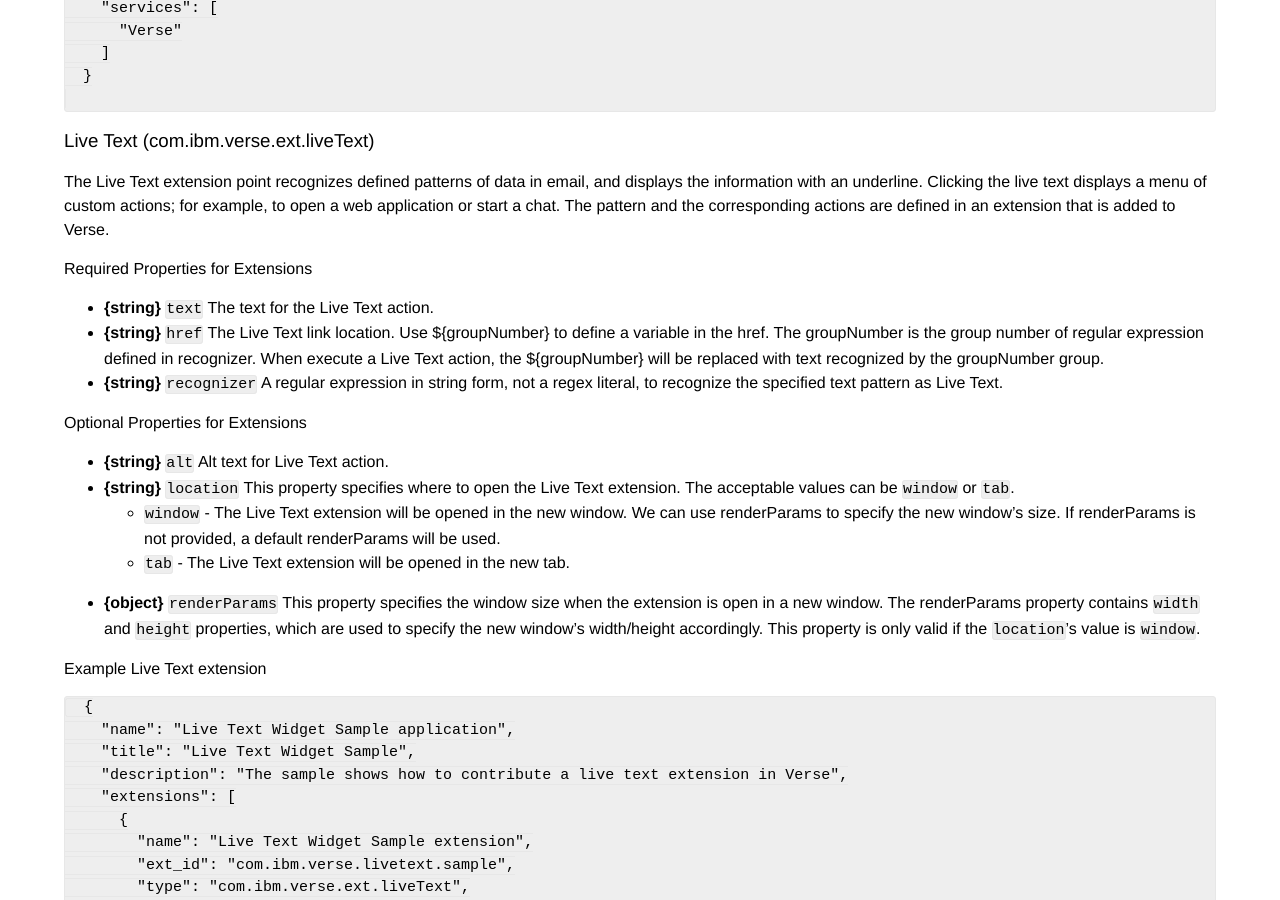
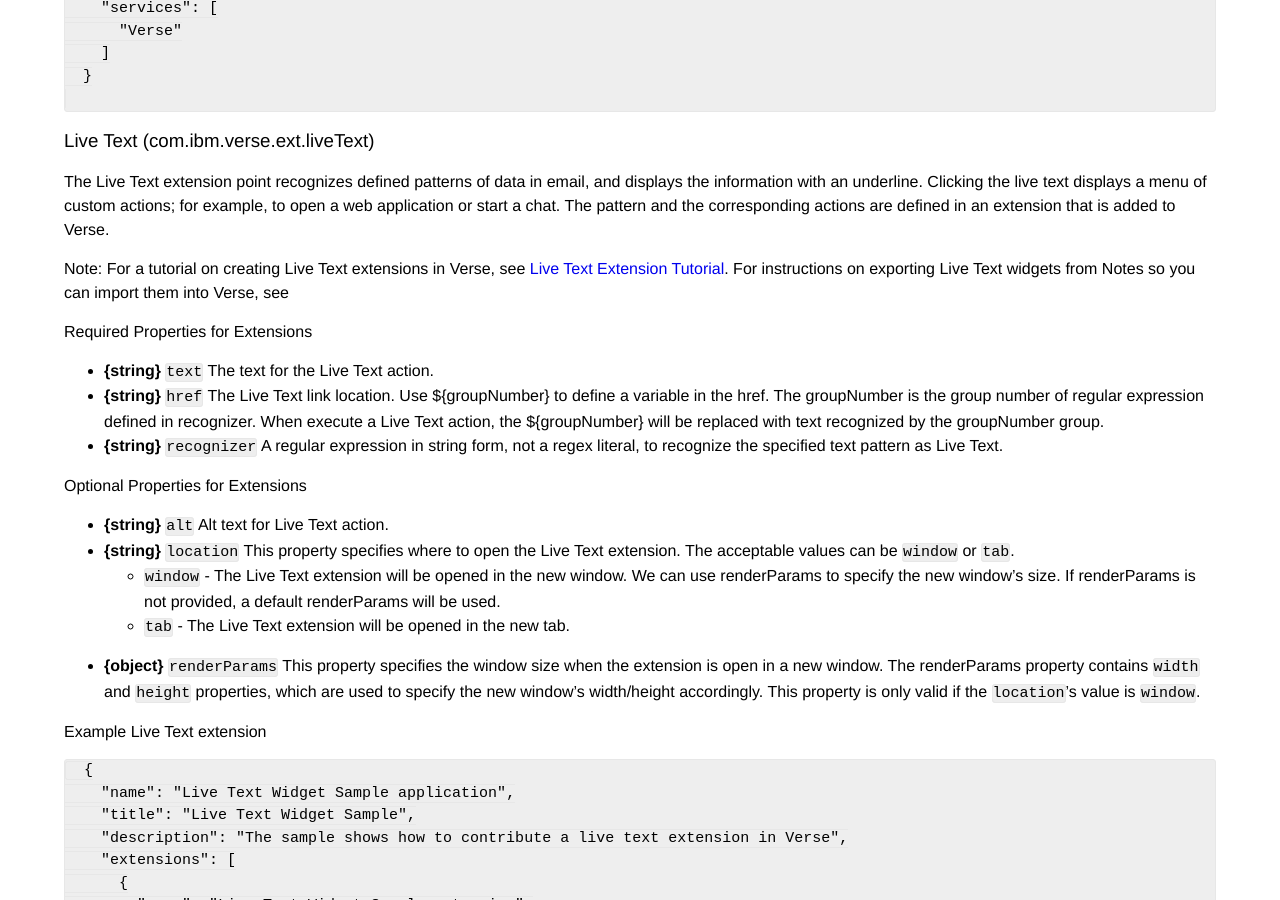
Before and after one commit to ibmverse/verse-developer, a Jekyll site: the page built from _reference/reference.md, in a window 1280 px wide and 900 px high, scrolled down 7866 px. Built offline with Jekyll 4.4.1, drawn with Linux system fonts in a browser that asks for light colours.

Commit message:
Add reference links

```diff
--- a/_reference/reference.md
+++ b/_reference/reference.md
@@ -348,6 +348,8 @@
 
 ### Live Text (com.ibm.verse.ext.liveText)
 The Live Text extension point recognizes defined patterns of data in email, and displays the information with an underline. Clicking the live text displays a menu of custom actions; for example, to open a web application or start a chat. The pattern and the corresponding actions are defined in an extension that is added to Verse.
+
+Note: For a tutorial on creating Live Text extensions in Verse, see [Live Text Extension Tutorial][11]. For instructions on exporting Live Text widgets from Notes so you can import them into Verse, see <Export plugin doc link placeholder>
 
 #### Required Properties for Extensions
 * __{string}__ `text` The text for the Live Text action.
@@ -719,3 +721,4 @@
 [8]: https://developer.chrome.com/extensions/contentSecurityPolicy
 [9]: https://developer.chrome.com/extensions/xhr
 [10]: https://www.owasp.org/index.php/Cross-site_Scripting_(XSS)
+[11]: ../tutorials/tutorial_live_text.html
```
